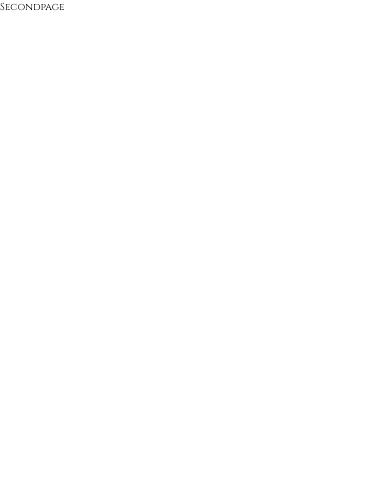
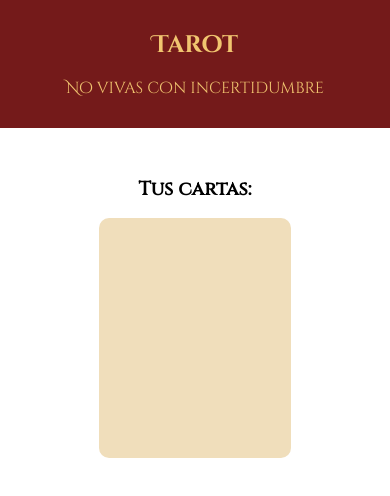
Before and after one commit to magswer/Sakura-Tarot, a React (Create React App) app: page /Secondpage in a window 390 px wide. Shown: the top 496 px of the page. Built offline with nearby package versions, Linux system fonts and the light colour scheme.

Commit message:
styles 2page

```diff
--- a/src/App.js
+++ b/src/App.js
@@ -3,7 +3,6 @@ import './components/Header'
 import Header from './components/Header';
 import Main from './components/Main';
 import Button from './components/Button';
-import Cardbox from './components/Cardbox';
 import { Link } from 'react-router-dom';
 
 function App() {
@@ -13,7 +12,6 @@ function App() {
     <Main />
     <Link to='/Secondpage'><Button /></Link>
 
-    <Cardbox />
     </>
 
   );
--- a/src/components/Cardbox.jsx
+++ b/src/components/Cardbox.jsx
@@ -4,10 +4,13 @@ import '../styles/cardbox.css'
 export default function Cardbox() {
   return (
     <>
-    <div className = 'cardbox'>
-        <p className='time'></p>
-        <p className='card-title'></p>
-        <p className='card-description'></p>
+    <h3>Tus cartas:</h3>
+    <div className= 'cards-container'>
+      <div className = 'cardbox'>
+          <p className='time'></p>
+          <p className='card-title'></p>
+          <p className='card-description'></p>
+     </div>
     </div>
     </>
   )
--- a/src/components/Main.jsx
+++ b/src/components/Main.jsx
@@ -12,10 +12,10 @@ function Main() {
     <div className = "container">
         {cards !== null
         ? cards.map((card) => (
-            <div key= {card.id}>
-                    <img src={card.cardsReverse.clowReverse} alt= {card.spanishName} />
+           <div key= {card.id}>
+                   <img src={card.cardsReverse.clowReverse} alt= {card.spanishName} />
 
-            </div>
+           </div>
         ))
 
       : "No hay cards"  }
--- a/src/pages/Secondpage.js
+++ b/src/pages/Secondpage.js
@@ -1,8 +1,13 @@
 import React from 'react'
+import Header from '../components/Header';
+import Cardbox from '../components/Cardbox';
 
 function Secondpage() {
   return (
-    <div>Secondpage</div>
+    <>
+    <Header />
+    <Cardbox />
+    </>
   )
 }
 
--- a/src/styles/button.css
+++ b/src/styles/button.css
@@ -22,6 +22,7 @@
 
 @media screen and (max-width:1440px) {
     container-button {
+
         display: flex;
         align-content: center;
         justify-content: center;
@@ -36,5 +37,6 @@
         border-radius: 10px;
         justify-self: center;
         font-family: Cinzel, senrif;
+
     }
 }
--- a/src/styles/cardbox.css
+++ b/src/styles/cardbox.css
@@ -1,10 +1,39 @@
 @import '../index.css';
 @media screen and (max-width:992px) {
 
-    .cardbox {
+    h3 {
+        margin: 1rem;
+       text-align: center;
+       font-family: 'Cinzel', serif;
+       margin-top: 3rem;
+       font-size: 1.2rem;
+    }
+
+    .cards-container {
+        display: flex;
+        flex-direction: column;
+        justify-content: center;
+        align-content: center;
+    }
+     .cardbox {
         background-color: #F0DEBB;
+        height: 15rem;
+        width: 12rem;
+        align-self: center;
+        border-radius: 10px;
+     }
     }
-}
 
-@media screen and (max-width:1440px) {
-}
+    @media screen and (max-width:1440px) {
+        h3 {
+            margin: 1rem;
+           text-align: center;
+           font-family: 'Cinzel', serif;
+           margin-top: 3rem;
+           font-size: 1.2rem;
+        }
+
+
+
+
+    }
```
